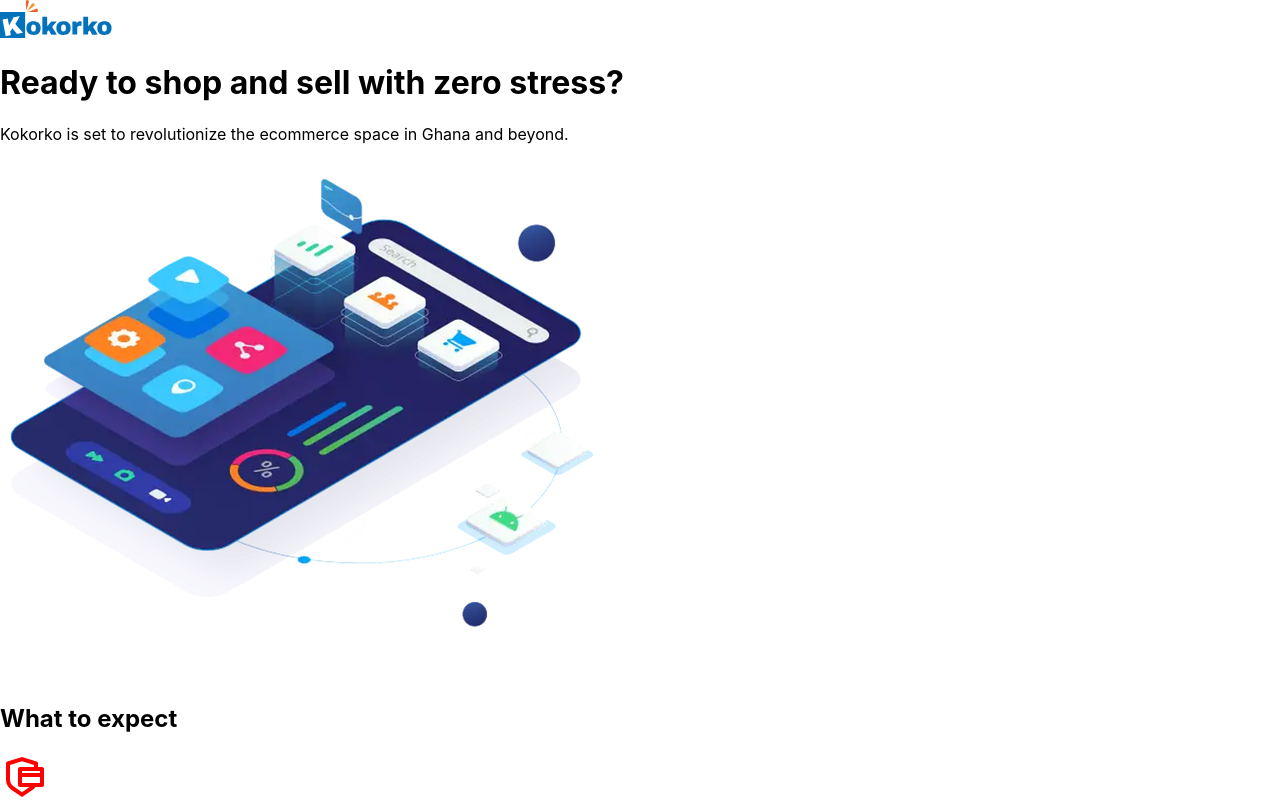
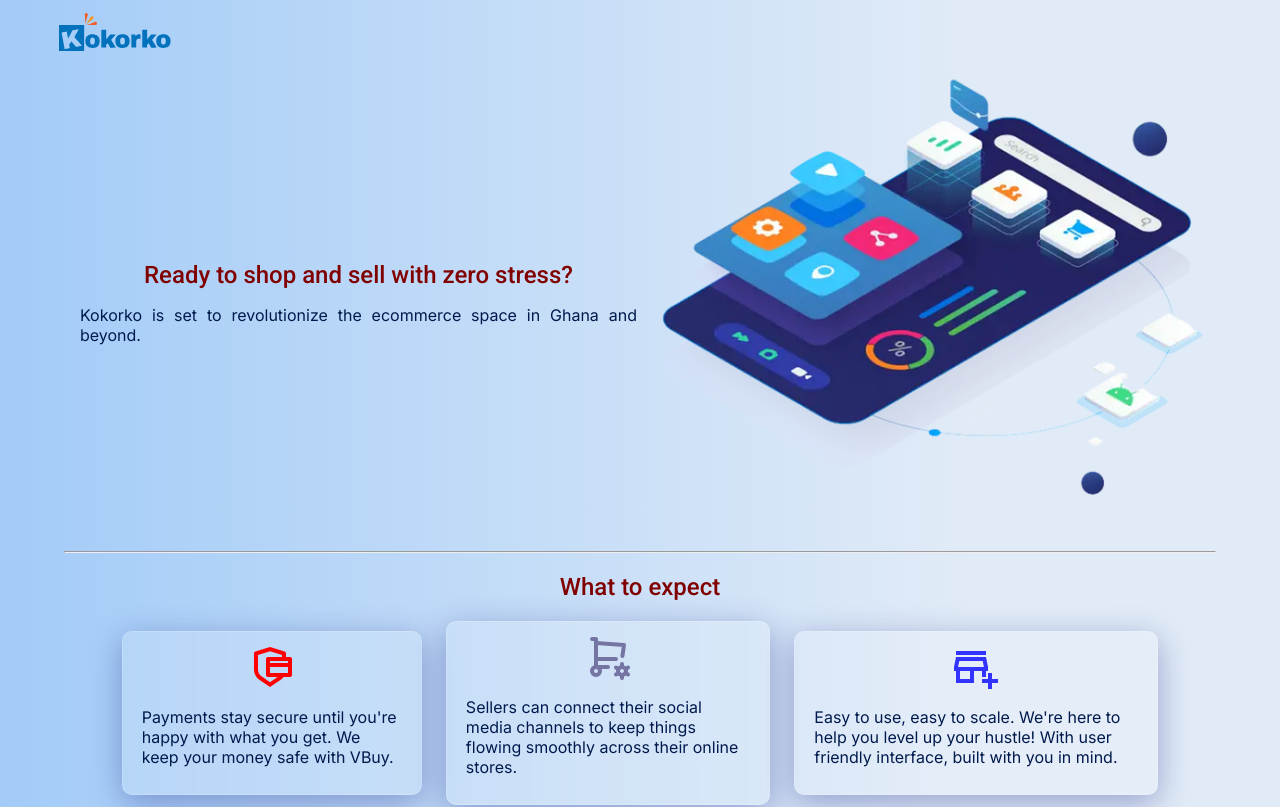
Before and after one commit to verifibuy-org/wait-list-app, a React (Create React App) app: page / in a window 1280 px wide. Shown: the top 807 px of the page. Built offline with nearby package versions, Linux system fonts and the light colour scheme.

Commit message:
updated styling for desktop view

```diff
--- a/src/App.css
+++ b/src/App.css
@@ -33,7 +33,7 @@
     width: 90%;
     height: fit-content;
     margin: 0 auto;
-    margin-top: 4rem;
+    margin-top: 3rem;
     padding-bottom: 6rem;
   }
 
@@ -41,33 +41,9 @@
     width: 100%;
     height: auto;
     margin-bottom: 5rem;
-    color: white;
     display: flex;
     flex-direction: column;
     gap: 1rem;
-    /* background: rgba( 255, 255, 255, 0.15 );
-    box-shadow: 0 8px 32px 0 rgba( 31, 38, 135, 0.37 );
-    backdrop-filter: blur( 1px );
-    -webkit-backdrop-filter: blur( 1px );
-    border-radius: 10px;
-    border: 1px solid rgba( 255, 255, 255, 0.18 ); */
-  }
-
-  .text-container h1 {
-    font-family: Roboto, Impact, Haettenschweiler, 'Arial Narrow Bold', sans-serif;
-    font-size: 1.5rem;
-    font-weight: 500;
-    text-align: center;
-    color: #800000;
-  }
-
-  .text-container p {
-    font-family: Inter, Haettenschweiler, 'Arial Narrow Bold', sans-serif;
-    font-size: 1rem;
-    text-align: justify;
-    word-spacing: 0.01rem;
-    padding: 0 1rem;
-    color: #001a4d;
   }
 
   .image-container {
@@ -85,7 +61,16 @@
     object-fit: cover;
   }
 
-  .text h2 {
+  .top {
+    width: 100%;
+    height: auto;
+    display: flex;
+    flex-direction: column;
+    justify-content: center;
+    align-items: center;
+  }
+
+  .top-text h1 {
     font-family: Roboto, Impact, Haettenschweiler, 'Arial Narrow Bold', sans-serif;
     font-size: 1.5rem;
     font-weight: 500;
@@ -93,8 +78,26 @@
     color: #800000;
   }
 
-  .text p {
+  .top-text p {
     font-family: Inter, Haettenschweiler, 'Arial Narrow Bold', sans-serif;
+    font-size: 1rem;
+    text-align: justify;
+    word-spacing: 0.01rem;
+    padding: 0 1rem;
+    color: #001a4d;
+  }
+
+  .bottom-text h2 {
+    font-family: Roboto, Impact, Haettenschweiler, 'Arial Narrow Bold', sans-serif;
+    font-size: 1.5rem;
+    font-weight: 500;
+    text-align: center;
+    color: #800000;
+  }
+
+  .bottom-text p {
+    font-family: Inter, Haettenschweiler, 'Arial Narrow Bold', sans-serif;
+    color: #001a4d;
   }
 
   .cards {
@@ -120,6 +123,20 @@
     justify-content: center;
     align-items: center;
     padding: 0.7rem 1.2rem;
+  }
+
+  .cta {
+    width: 100%;
+    margin: 0 auto;
+    margin-top: 3rem;
+  }
+
+  .cta p {
+    font-family: Inter, Haettenschweiler, 'Arial Narrow Bold', sans-serif;
+    font-size: 1.5rem;
+    font-weight: 500;
+    text-align: center;
+    color: #800000;
   }
 
   .button-container {
@@ -166,9 +183,11 @@
 
 }
 
+
+
 /* larger screen */
 
-/* @media screen and (min-width: 769px) {
+@media screen and (min-width: 769px) {
   .content-container {
     width: 100%;
     min-height: 100vh;
@@ -184,40 +203,118 @@
     width: 50%;
     height: 10%;
     padding: 0.8rem 0 0.5rem 1.5rem;
+    margin-left: 2.2rem;
   }
 
   .content {
-      width: 70%;
+    width: 90%;
     height: fit-content;
     margin: 0 auto;
+  }
+
+  .cards {
+    width: 90%;
+    height: auto;
+    display: flex;
+    /* flex-direction: column; */
+    justify-content: center;
+    align-items: center;
+    gap: 1.5rem;
+    margin: 0 auto;
+  }
+
+  .cards .card {
+    background: rgba( 255, 255, 255, 0.15 );
+    box-shadow: 0 8px 32px 0 rgba( 31, 38, 135, 0.37 );
+    backdrop-filter: blur( 1px );
+    -webkit-backdrop-filter: blur( 1px );
+    border-radius: 10px;
+    border: 1px solid rgba( 255, 255, 255, 0.18 );
+    display: flex;
+    flex-direction: column;
+    justify-content: center;
+    align-items: center;
+    padding: 0.7rem 1.2rem;
   }
 
   .text-container {
     width: 100%;
     height: 80%;
     margin-bottom: 5rem;
-      color: white;
-      background: rgba( 255, 255, 255, 0.15 );
-      box-shadow: 0 8px 32px 0 rgba( 31, 38, 135, 0.37 );
-      backdrop-filter: blur( 1px );
-      -webkit-backdrop-filter: blur( 1px );
-      border-radius: 10px;
-      border: 1px solid rgba( 255, 255, 255, 0.18 );
+    /* color: white; */
   }
 
-  .text-container h1 {
-      font-family: Roboto, Impact, Haettenschweiler, 'Arial Narrow Bold', sans-serif;
-      font-size: 3rem;
-      font-weight: 600;
-      text-align: center;
+  .top {
+    width: 100%;
+    height: 60dvh;
+    display: flex;
+    justify-content: space-between;
+    align-items: center;
   }
 
-  .text-container p {
+  .image-container {
+    width: 50%;
+    height: auto;
+    display: flex;
+    flex-direction: column;
+    justify-content: center;
+    align-items: center;
+  }
+
+  .image-container img {
+    width: 100%;
+    height: auto;
+    object-fit: cover;
+  }
+
+  .text {
+    width: 40%;
+  }
+
+  .top-text h1 {
+    font-family: Roboto, Impact, Haettenschweiler, 'Arial Narrow Bold', sans-serif;
+    font-size: 1.5rem;
+    font-weight: 500;
+    text-align: center;
+    color: #800000;
+  }
+
+  .top-text p {
+    font-family: Inter, Haettenschweiler, 'Arial Narrow Bold', sans-serif;
+    font-size: 1rem;
+    text-align: justify;
+    word-spacing: 0.01rem;
+    padding: 0 1rem;
+    color: #001a4d;
+  }
+
+  .bottom-text h2 {
+    font-family: Roboto, Impact, Haettenschweiler, 'Arial Narrow Bold', sans-serif;
+    font-size: 1.5rem;
+    font-weight: 500;
+    text-align: center;
+    color: #800000;
+  }
+
+  .bottom-text p {
+    font-family: Inter, Haettenschweiler, 'Arial Narrow Bold', sans-serif;
+    color: #001a4d;
+  }
+
+  .cta {
+    width: 100%;
+    margin: 0 auto;
+    margin-top: 3rem;
+  }
+
+  .cta p {
     font-family: Inter, Haettenschweiler, 'Arial Narrow Bold', sans-serif;
     font-size: 1.5rem;
-      text-align: justify;
-      padding:0 1rem ;
+    font-weight: 500;
+    text-align: center;
+    color: #800000;
   }
+
 
   .button-container {
       width: 50%;
@@ -260,7 +357,7 @@
       outline: 1px solid white;
       background: #ffad33;
   }
-} */
+}
 
 /* 3d balls effect */
 /* .ball {
--- a/src/App.js
+++ b/src/App.js
@@ -14,7 +14,8 @@
             {/* <div class="ball b1"></div> */}
             <div className="content">
                 <div className='text-container'>
-                    <div className='text'>
+                    <div className='top'>
+                        <div className='top-text'>
                             <h1>Ready to shop and sell with zero stress?</h1>
                             <p>Kokorko is set to revolutionize the ecommerce
                                 space in Ghana and beyond.</p>
@@ -22,7 +23,9 @@
                         <div className='image-container'>
                             <img src={phoneImage} alt="Phone" />
                         </div>
-                    <div className='text'>
+                    </div>
+                    <hr className='line'/>
+                    <div className='bottom-text'>
                         <h2>What to expect</h2>
                         <div className='cards'>
                             <div className='card'>
```
Lines whose indentation alone changed are shown as unchanged.
